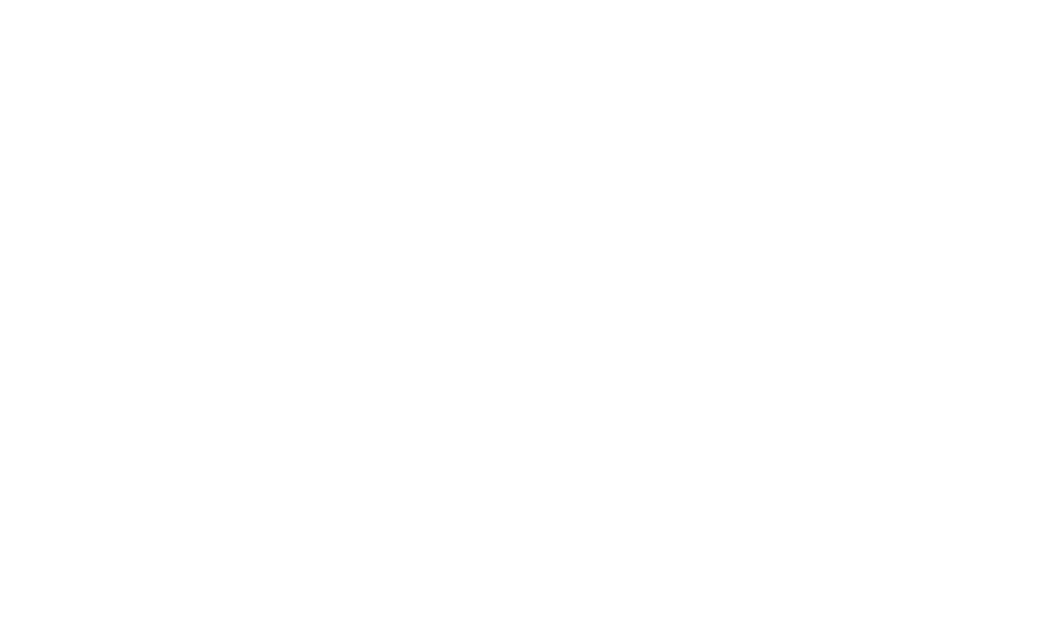
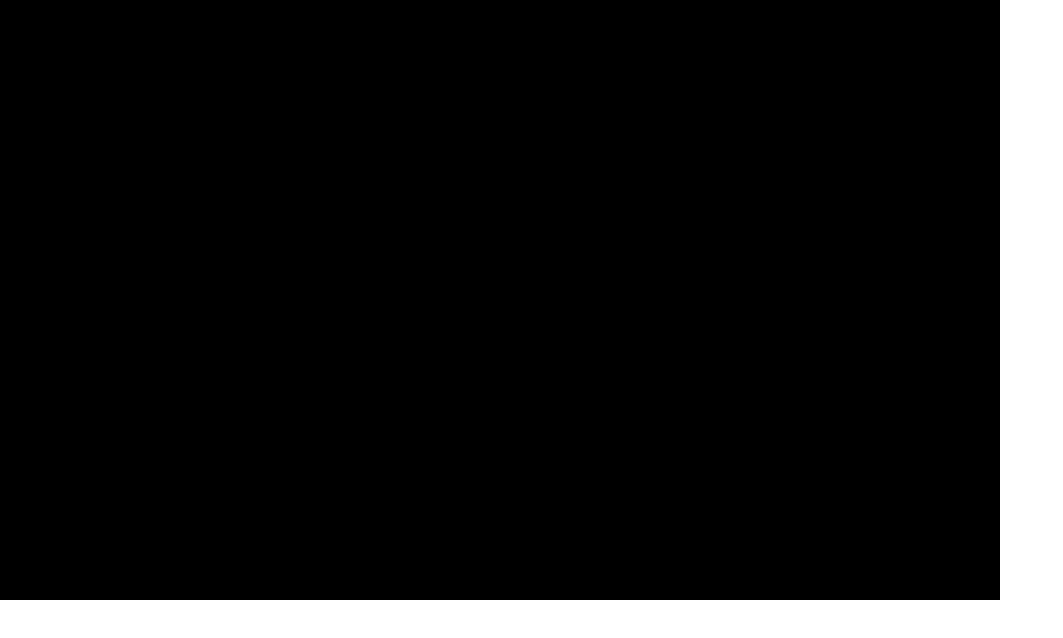
Before and after one commit to Zack9996/Bouncing-Ball-Game, a plain HTML site: page index.html in a window 1280 px wide. Shown: the whole page, without its empty margins (0-1063 px from the left). Drawn offline with Linux system fonts and the light colour scheme.

Commit message:
feat:寫入部分彈跳球寫入部分彈跳球的JavaScript程式碼。

```diff
--- a/index.html
+++ b/index.html
@@ -4,7 +4,11 @@
     <meta charset="UTF-8" />
     <meta http-equiv="X-UA-Compatible" content="IE=edge" />
     <meta name="viewport" content="width=device-width, initial-scale=1.0" />
+    <link rel="stylesheet" href="/styles/style.css">
     <title>Austin's Bouncing Ball Game</title>
   </head>
-  <body></body>
+  <body>
+    <canvas id="myCanvas" width="1000px" height="600px"></canvas>
+    <script src="./js/app.js"></script>
+  </body>
 </html>
--- a/js/app.js
+++ b/js/app.js
@@ -0,0 +1,4 @@
+const c = document.getElementById("myCanvas");
+const canvasHeight = c.height;
+const canvasWidth = c.Width;
+const ctx = c.getContext("2d");
--- a/styles/style.scss
+++ b/styles/style.scss
@@ -0,0 +1,8 @@
+*{
+    padding: 0;
+    margin: 0;
+    box-sizing: border-box;
+}
+#myCanvas{
+    background-color: black;
+}
```
Also changed, not shown: styles/style.css (added), 1 other file.
